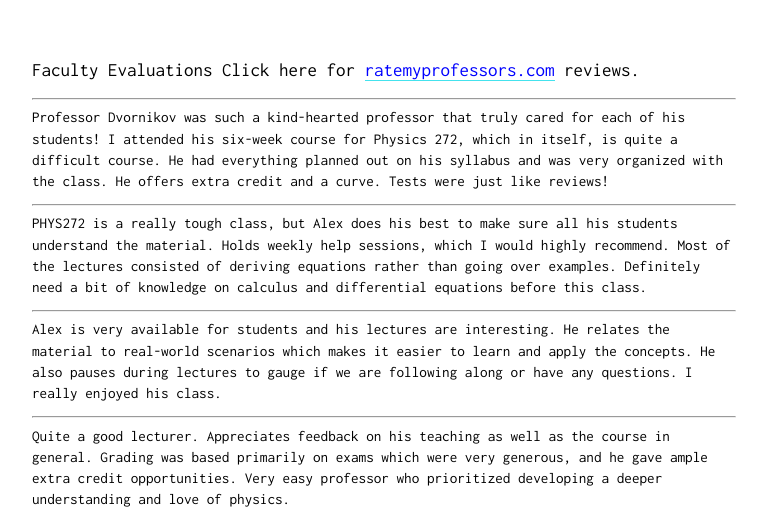
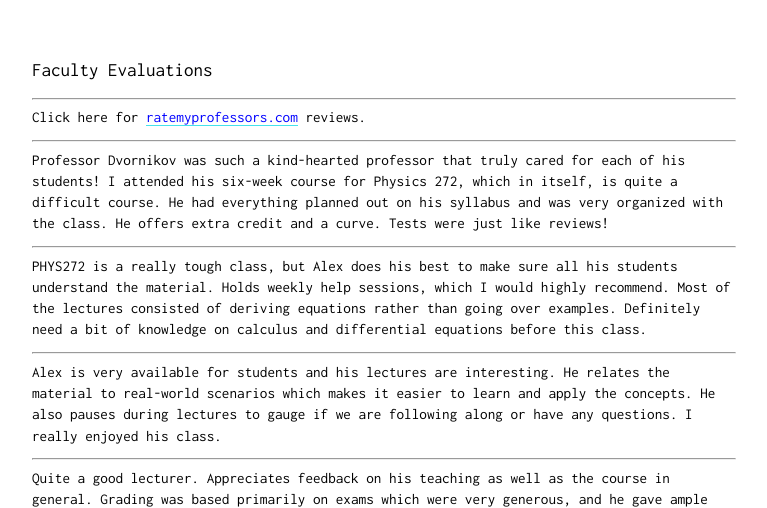
Before and after one commit to alexdvornikov/alexdvornikov.github.io, a Jekyll site: the page built from _posts/2016-12-7-teaching.markdown, in a window 1280 px wide and 900 px high, scrolled down 336 px, cut to the strip 200-708 px from the top of the window. Shown: the whole strip, without its empty margins (256-1023 px from the left). Built offline with Jekyll 4.4.1, drawn with Linux system fonts in a browser that asks for light colours; nearby versions of some CDN libraries.

Commit message:
Update 2016-12-7-teaching.markdown

```diff
--- a/_posts/2016-12-7-teaching.markdown
+++ b/_posts/2016-12-7-teaching.markdown
@@ -12,7 +12,7 @@ image-sm: /images/2015_Spring_3.JPG
 ---
 
 Faculty Evaluations
-Click here for <a href="https://www.ratemyprofessors.com/professor?tid=2723654" style="color: blue; text-decoration: none;">ratemyprofessors.com</a> reviews.
+<hr/> Click here for <a href="https://www.ratemyprofessors.com/professor?tid=2723654" style="color: blue; text-decoration: none;">ratemyprofessors.com</a> reviews.
 <hr/> Professor Dvornikov was such a kind-hearted professor that truly cared for each of his students! I attended his six-week course for Physics 272, which in itself, is quite a difficult course. He had everything planned out on his syllabus and was very organized with the class. He offers extra credit and a curve. Tests were just like reviews!
 <hr/> PHYS272 is a really tough class, but Alex does his best to make sure all his students understand the material. Holds weekly help sessions, which I would highly recommend. Most of the lectures consisted of deriving equations rather than going over examples. Definitely need a bit of knowledge on calculus and differential equations before this class.
 <hr/> Alex is very available for students and his lectures are interesting. He relates the material to real-world scenarios which makes it easier to learn and apply the concepts. He also pauses during lectures to gauge if we are following along or have any questions. I really enjoyed his class.
```
